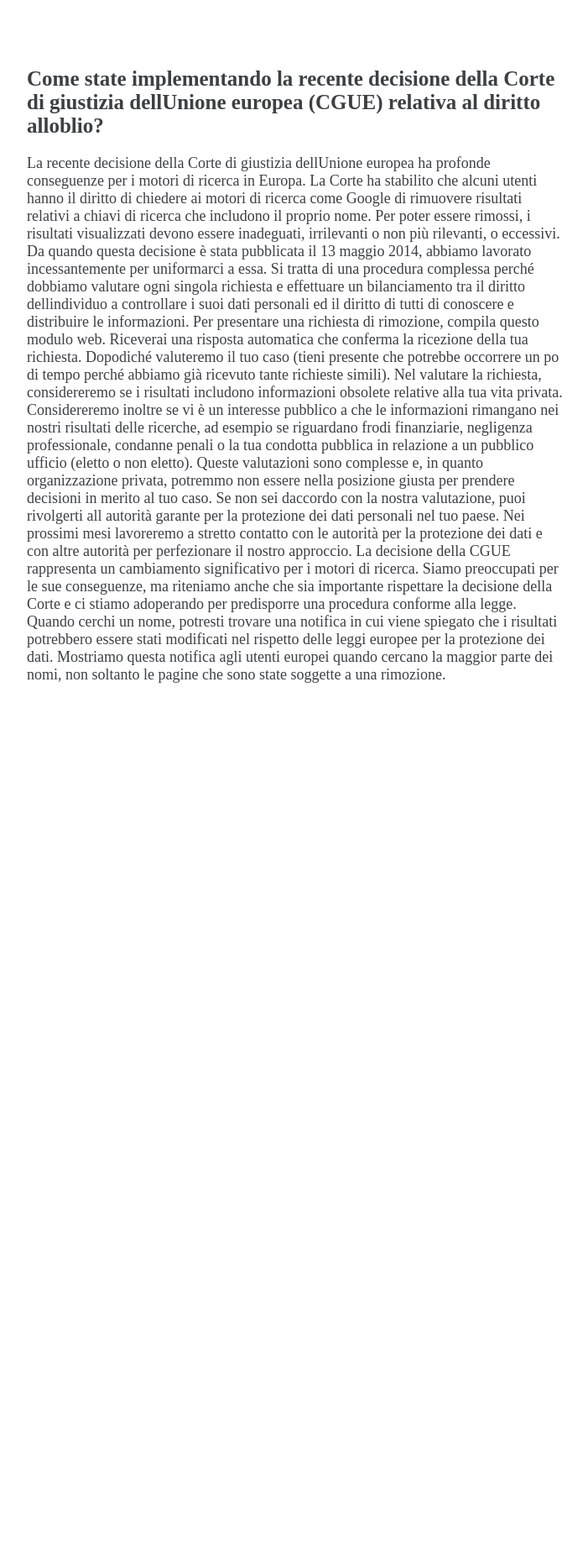
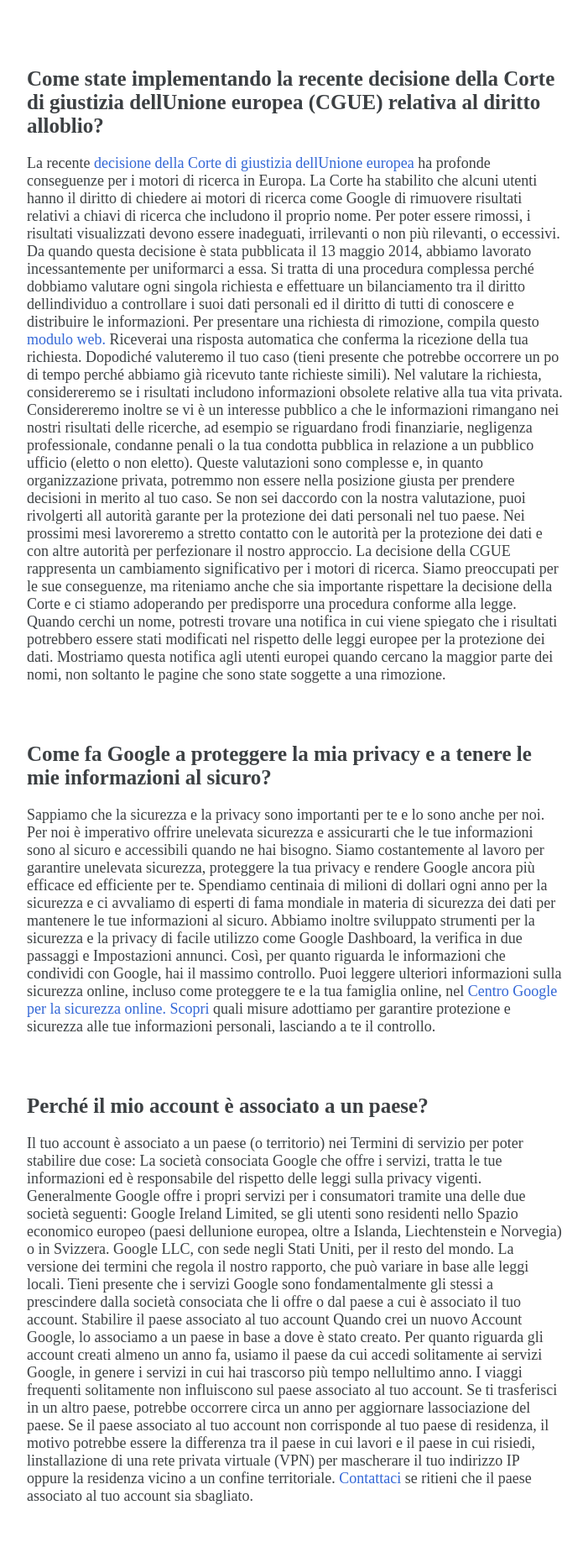
Before and after one commit to tgiannotta/php-google-faq, a PHP site: page / in a window 1280 px wide. Shown: the part 110-1971 px from the top of the page at 84% size, without its empty margins (288-989 px from the left). Run offline with PHP 8.4, Linux system fonts and the light colour scheme.

Commit message:
aggiunti i tag a

```diff
--- a/index.php
+++ b/index.php
@@ -1,17 +1,46 @@
 <?php
     $faq= [
       [
-          'Come state implementando la recente decisione della Corte di giustizia dellUnione europea (CGUE) relativa al diritto alloblio?' => 'La recente decisione della Corte di giustizia dellUnione europea ha profonde conseguenze per i motori di ricerca in Europa. La Corte ha stabilito che alcuni utenti hanno il diritto di chiedere ai motori di ricerca come Google di rimuovere risultati relativi a chiavi di ricerca che includono il proprio nome. Per poter essere rimossi, i risultati visualizzati devono essere inadeguati, irrilevanti o non più rilevanti, o eccessivi.
+          'Come state implementando la recente  decisione della Corte di giustizia dellUnione europea (CGUE) relativa al diritto alloblio?' => 'La recente <a class="blue" href="#"> decisione della Corte di giustizia dellUnione europea </a> ha profonde conseguenze per i motori di ricerca in Europa. La Corte ha stabilito che alcuni utenti hanno il diritto di chiedere ai motori di ricerca come Google di rimuovere risultati relativi a chiavi di ricerca che includono il proprio nome. Per poter essere rimossi, i risultati visualizzati devono essere inadeguati, irrilevanti o non più rilevanti, o eccessivi.
 
           Da quando questa decisione è stata pubblicata il 13 maggio 2014, abbiamo lavorato incessantemente per uniformarci a essa. Si tratta di una procedura complessa perché dobbiamo valutare ogni singola richiesta e effettuare un bilanciamento tra il diritto dellindividuo a controllare i suoi dati personali ed il diritto di tutti di conoscere e distribuire le informazioni.
 
-          Per presentare una richiesta di rimozione, compila questo modulo web. Riceverai una risposta automatica che conferma la ricezione della tua richiesta. Dopodiché valuteremo il tuo caso (tieni presente che potrebbe occorrere un po di tempo perché abbiamo già ricevuto tante richieste simili). Nel valutare la richiesta, considereremo se i risultati includono informazioni obsolete relative alla tua vita privata. Considereremo inoltre se vi è un interesse pubblico a che le informazioni rimangano nei nostri risultati delle ricerche, ad esempio se riguardano frodi finanziarie, negligenza professionale, condanne penali o la tua condotta pubblica in relazione a un pubblico ufficio (eletto o non eletto). Queste valutazioni sono complesse e, in quanto organizzazione privata, potremmo non essere nella posizione giusta per prendere decisioni in merito al tuo caso. Se non sei daccordo con la nostra valutazione, puoi rivolgerti all autorità garante per la protezione dei dati personali nel tuo paese.
+          Per presentare una richiesta di rimozione, compila questo <a class="blue" href="#"> modulo web.</a> Riceverai una risposta automatica che conferma la ricezione della tua richiesta. Dopodiché valuteremo il tuo caso (tieni presente che potrebbe occorrere un po di tempo perché abbiamo già ricevuto tante richieste simili). Nel valutare la richiesta, considereremo se i risultati includono informazioni obsolete relative alla tua vita privata. Considereremo inoltre se vi è un interesse pubblico a che le informazioni rimangano nei nostri risultati delle ricerche, ad esempio se riguardano frodi finanziarie, negligenza professionale, condanne penali o la tua condotta pubblica in relazione a un pubblico ufficio (eletto o non eletto). Queste valutazioni sono complesse e, in quanto organizzazione privata, potremmo non essere nella posizione giusta per prendere decisioni in merito al tuo caso. Se non sei daccordo con la nostra valutazione, puoi rivolgerti all autorità garante per la protezione dei dati personali nel tuo paese.
 
           Nei prossimi mesi lavoreremo a stretto contatto con le autorità per la protezione dei dati e con altre autorità per perfezionare il nostro approccio. La decisione della CGUE rappresenta un cambiamento significativo per i motori di ricerca. Siamo preoccupati per le sue conseguenze, ma riteniamo anche che sia importante rispettare la decisione della Corte e ci stiamo adoperando per predisporre una procedura conforme alla legge.
 
           Quando cerchi un nome, potresti trovare una notifica in cui viene spiegato che i risultati potrebbero essere stati modificati nel rispetto delle leggi europee per la protezione dei dati. Mostriamo questa notifica agli utenti europei quando cercano la maggior parte dei nomi, non soltanto le pagine che sono state soggette a una rimozione.
           '
 
+      ],
+      [
+        'Come fa Google a proteggere la mia privacy e a tenere le mie informazioni al sicuro?' => 'Sappiamo che la sicurezza e la privacy sono importanti per te e lo sono anche per noi. Per noi è imperativo offrire unelevata sicurezza e assicurarti che le tue informazioni sono al sicuro e accessibili quando ne hai bisogno.
+
+        Siamo costantemente al lavoro per garantire unelevata sicurezza, proteggere la tua privacy e rendere Google ancora più efficace ed efficiente per te. Spendiamo centinaia di milioni di dollari ogni anno per la sicurezza e ci avvaliamo di esperti di fama mondiale in materia di sicurezza dei dati per mantenere le tue informazioni al sicuro. Abbiamo inoltre sviluppato strumenti per la sicurezza e la privacy di facile utilizzo come Google Dashboard, la verifica in due passaggi e Impostazioni annunci. Così, per quanto riguarda le informazioni che condividi con Google, hai il massimo controllo.
+
+        Puoi leggere ulteriori informazioni sulla sicurezza online, incluso come proteggere te e la tua famiglia online, nel <a class="blue" href="#"> Centro Google per la sicurezza online.
+
+        Scopri </a> quali misure adottiamo per garantire protezione e sicurezza alle tue informazioni personali, lasciando a te il controllo.'
+      ],
+      [
+          'Perché il mio account è associato a un paese?' => 'Il tuo account è associato a un paese (o territorio) nei Termini di servizio per poter stabilire due cose:
+
+          La società consociata Google che offre i servizi, tratta le tue informazioni ed è responsabile del rispetto delle leggi sulla privacy vigenti. Generalmente Google offre i propri servizi per i consumatori tramite una delle due società seguenti:
+          Google Ireland Limited, se gli utenti sono residenti nello Spazio economico europeo (paesi dellunione europea, oltre a Islanda, Liechtenstein e Norvegia) o in Svizzera.
+          Google LLC, con sede negli Stati Uniti, per il resto del mondo.
+          La versione dei termini che regola il nostro rapporto, che può variare in base alle leggi locali.
+          Tieni presente che i servizi Google sono fondamentalmente gli stessi a prescindere dalla società consociata che li offre o dal paese a cui è associato il tuo account. Stabilire il paese associato al tuo account
+          Quando crei un nuovo Account Google, lo associamo a un paese in base a dove è stato creato. Per quanto riguarda gli account creati almeno un anno fa, usiamo il paese da cui accedi solitamente ai servizi Google, in genere i servizi in cui hai trascorso più tempo nellultimo anno.
+
+          I viaggi frequenti solitamente non influiscono sul paese associato al tuo account. Se ti trasferisci in un altro paese, potrebbe occorrere circa un anno per aggiornare lassociazione del paese.
+
+          Se il paese associato al tuo account non corrisponde al tuo paese di residenza, il motivo potrebbe essere la differenza tra il paese in cui lavori e il paese in cui risiedi, linstallazione di una rete privata virtuale (VPN) per mascherare il tuo indirizzo IP oppure la residenza vicino a un confine territoriale. <a class="blue" href="#"> Contattaci </a> se ritieni che il paese associato al tuo account sia sbagliato.'
+       ],
+      [
+          'Come faccio a rimuovere informazioni su di me dai risultati di ricerca di Google?' => 'I risultati di ricerca di Google rispecchiano i contenuti pubblicamente disponibili sul Web. I motori di ricerca non possono rimuovere i contenuti direttamente dai siti web, quindi rimuovere risultati di ricerca da Google non consente di rimuovere i contenuti dal Web. Se desideri rimuovere qualcosa dal Web, devi <a class="blue" href="#"> contattare il webmaster </a>del sito su cui sono pubblicati i contenuti e chiedergli di apportare una modifica. Inoltre, se, ai sensi delle leggi europee per la protezione dei dati, desideri richiedere la rimozione di determinate informazioni su di te visualizzate nei risultati di ricerca di Google, <a class="blue" href="#"> fai clic qui.</a> Una volta che i contenuti saranno stati rimossi e che Google avrà rilevato laggiornamento, le informazioni non verranno più visualizzate nei risultati di ricerca di Google. In caso di una richiesta di rimozione urgente, è inoltre possibile <a class="blue" href="#"> visitare la nostra pagina di assistenza per avere ulteriori informazioni. </a>'
+      ],
+      [
+          'Quando faccio clic sui risultati della Ricerca Google, le mie chiavi di ricerca vengono inviate ai siti web?' => 'In alcuni casi sì. Quando fai clic su un risultato della Ricerca Google, il tuo browser web potrebbe reindirizzare alla pagina web di destinazione anche lindirizzo Internet, o URL, della pagina dei risultati di ricerca sotto forma di <a class="blue" href="#"> URL referrer. </a> Talvolta, lURL della pagina dei risultati di ricerca potrebbe contenere la query di ricerca che hai inserito. Se utilizzi la ricerca SSL (la funzione di ricerca criptata di Google), nella maggior parte dei casi i termini di ricerca non vengono inviati come parte dellURL negli URL referrer. Questo comportamento può fare eccezione, ad esempio se utilizzi alcuni browser meno diffusi. Ulteriori informazioni sulla ricerca SSL sono disponibili <a class="blue" href="#"> qui. </a> Le query di ricerca o le informazioni contenute nellURL referrer potrebbero essere disponibili mediante Google Analytics o unAPI (Application Programming Interface). Inoltre, gli inserzionisti potrebbero ricevere informazioni relative all esatte parole chiave che hanno determinato il clic su un annuncio.'
       ]
     ];
 ?>
@@ -27,7 +56,8 @@
     <meta charset="UTF-8">
     <meta http-equiv="X-UA-Compatible" content="IE=edge">
     <meta name="viewport" content="width=device-width, initial-scale=1.0">
-    <link rel="stylesheet" href="style.css">
+   <!--  <link rel="stylesheet" href="style.css"> -->
+    <link rel="stylesheet" href="style.css?v=<?php echo time(); ?>">
     <link rel="stylesheet" href="https://cdnjs.cloudflare.com/ajax/libs/font-awesome/5.15.4/css/all.min.css" integrity="sha512-1ycn6IcaQQ40/MKBW2W4Rhis/DbILU74C1vSrLJxCq57o941Ym01SwNsOMqvEBFlcgUa6xLiPY/NS5R+E6ztJQ==" crossorigin="anonymous" referrerpolicy="no-referrer" />
     <title>Google FAQ</title>
 </head>
--- a/style.css
+++ b/style.css
@@ -25,6 +25,12 @@ a{
     color: #3367d6;
     border-bottom: 2px solid #3367d6;
 }
+.blue{
+    color: #3367d6;
+
+
+}
+/* HEADER */
 .header-container{
     width: 100%;
     height: 110px;
@@ -51,14 +57,16 @@ nav{
     border-bottom: 1px solid gray;
 
 }
+/* MAIN */
 .main-container{
     width: 50%;
     margin: auto;
-    height: 2000px;
     color: #3c4043;
 }
 .single-faq{
     margin-top: 80px;
+
+
 }
 .single-faq h3{
     font-size: 25px;
@@ -66,9 +74,14 @@ nav{
 }
 .single-faq p{
     font-size: 18px;
+    padding-bottom: 70px;
+
+
 }
+
+/* FOOTER */
 .footer-container{
     width: 100%;
-    background-color: purple;
+    background-color: orange;
     height: 100px;
 }
```
